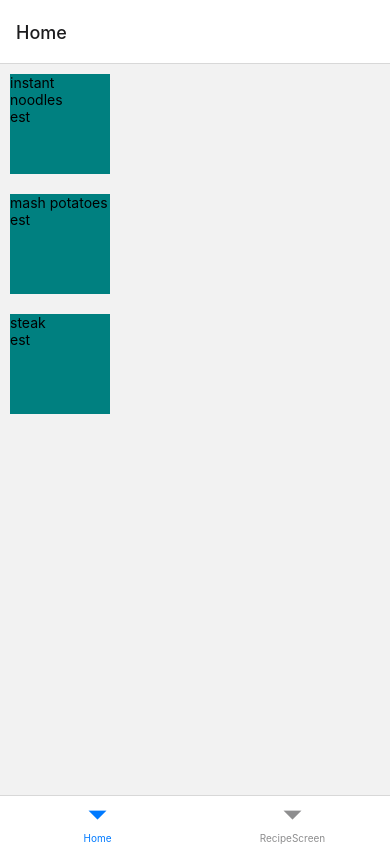
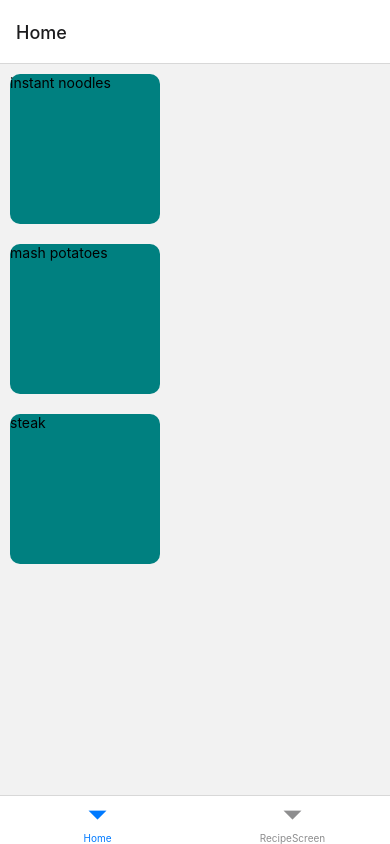
Before and after one commit to CapSap/apaMakan, a React Native app: screen /Home in a window 390 px wide. Built offline with nearby package versions, Linux system fonts and the light colour scheme.

Commit message:
card 1st attempt

```diff
--- a/src/components/ReceipeCard.tsx
+++ b/src/components/ReceipeCard.tsx
@@ -6,7 +6,6 @@ export const RecipeCard = ({item}: {item: Recipe}) => {
   return (
     <View style={styles.card}>
       <Text>{item.recipeName}</Text>
-      <Text>est</Text>
     </View>
   );
 };
@@ -14,9 +13,12 @@ export const RecipeCard = ({item}: {item: Recipe}) => {
 const styles = StyleSheet.create({
   card: {
     backgroundColor: 'teal',
-    height: 100,
-    width: 100,
+    height: 150,
+    width: 150,
     border: 1,
     margin: 10,
+    borderRadius: 10,
+    fontSize: 20,
+    alignContent: 'center',
   },
 });
```
